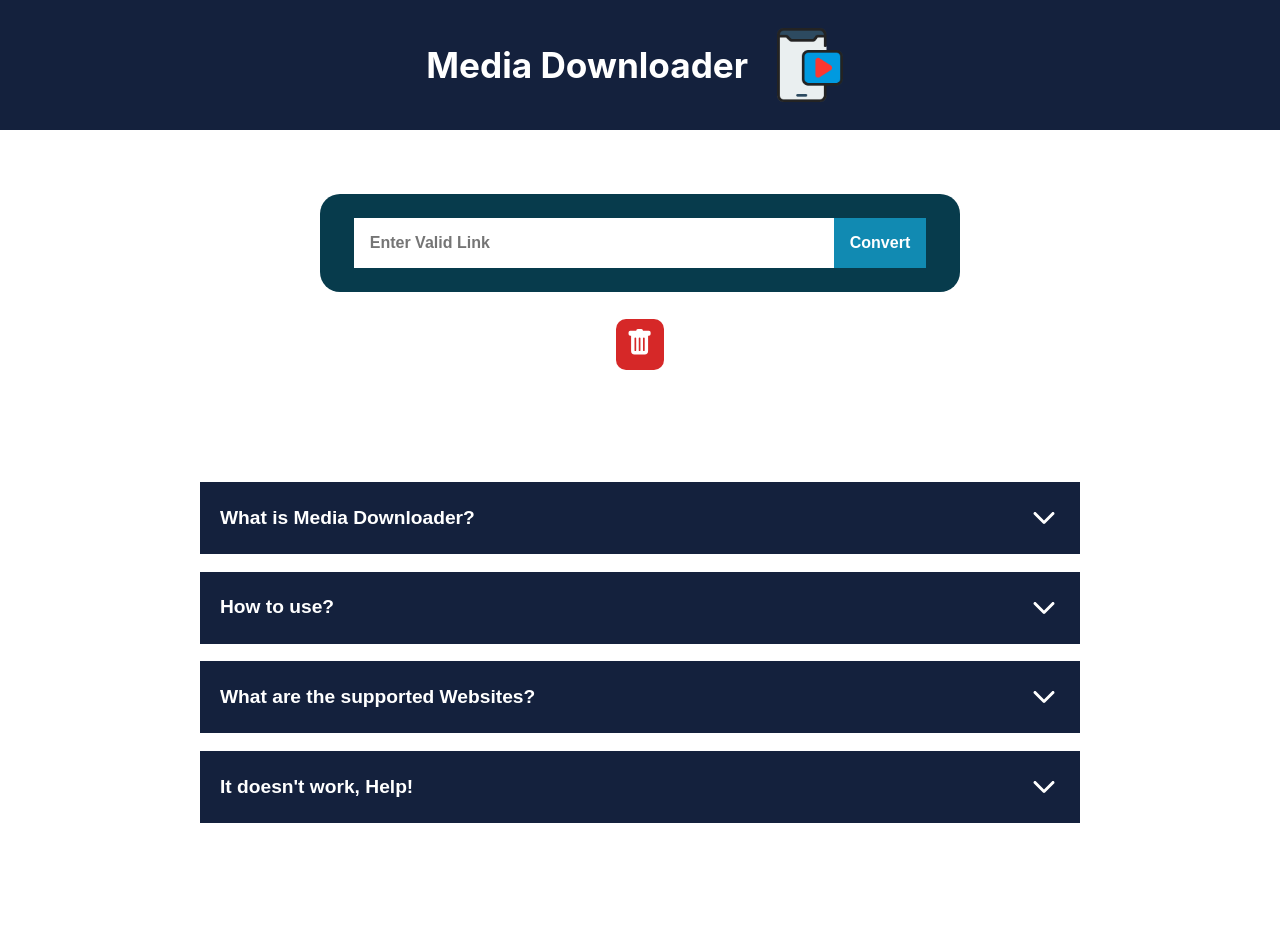
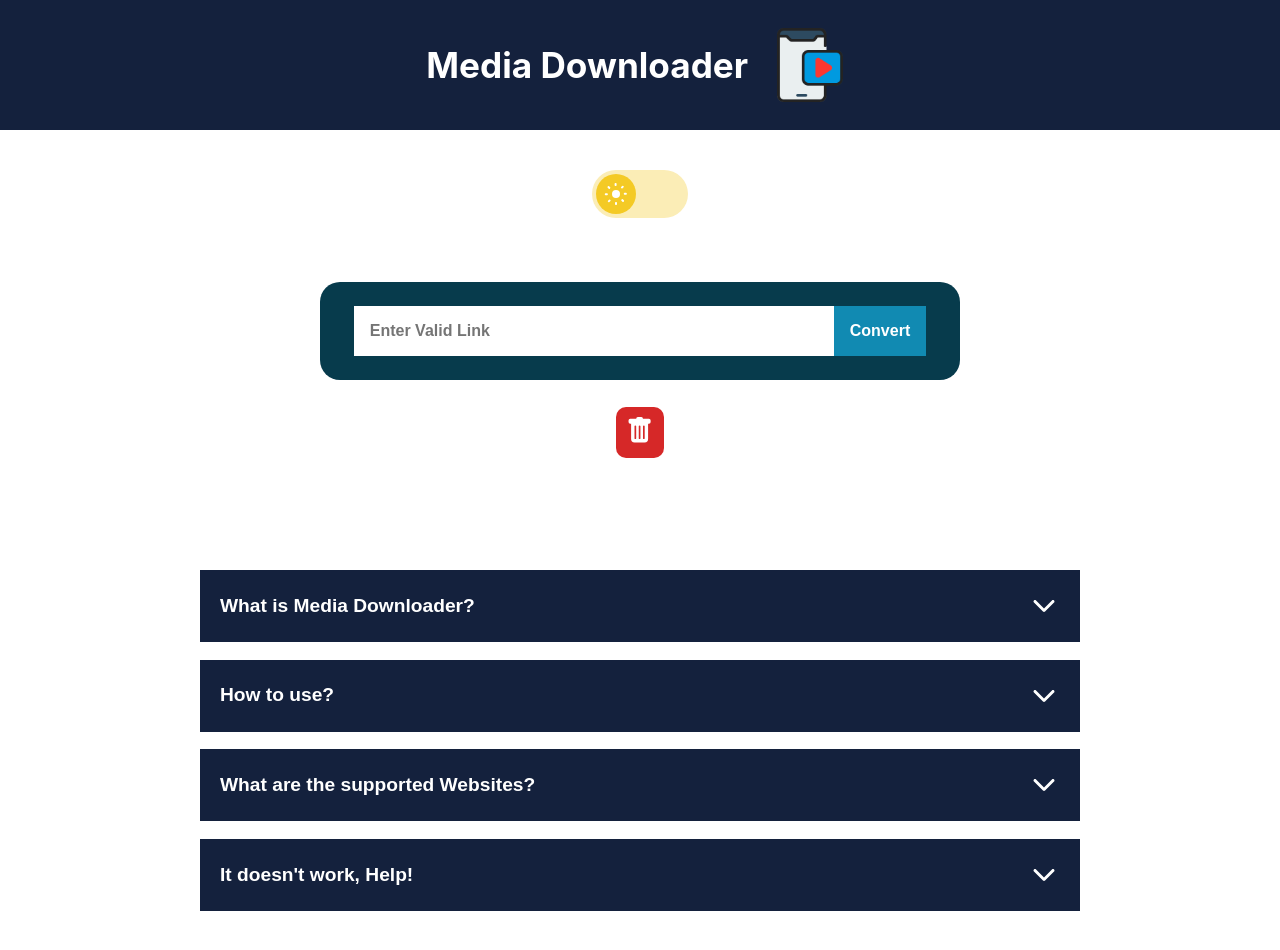
Before and after one commit to AdmiralFirefox/media-downloader, a Next.js app: page / in a window 1280 px wide. Shown: the top 950 px of the page. Built offline with nearby package versions, Linux system fonts and the light colour scheme.

Commit message:
Added Darkmode Functionality

```diff
--- a/components/Layout.tsx
+++ b/components/Layout.tsx
@@ -1,11 +1,12 @@
 import { FC } from "react";
 import Meta from "./Meta";
+import DarkMode from "../context/DarkMode";
 
 const Layout: FC = ({ children }) => {
   return (
     <>
       <Meta />
-      {children}
+      <DarkMode>{children}</DarkMode>
     </>
   );
 };
--- a/components/Sections/IFrameSection.tsx
+++ b/components/Sections/IFrameSection.tsx
@@ -25,7 +25,7 @@ const IFrameSection: FC<IFrameSectionProps> = ({ videoUrl, resetVideoUrl }) => {
           minHeight: "10em",
           width: "80%",
           border: "none",
-          marginTop: "-3.5em",
+          marginTop: "-4em",
           background: "transparent",
         }}
       />
--- /dev/null
+++ b/components/Switch.tsx
@@ -0,0 +1,35 @@
+import { FC, useContext } from "react";
+import { DarkModeContext } from "../context/DarkMode";
+
+const Switch: FC = () => {
+  const { darkMode, handleDarkModeChanges } = useContext(DarkModeContext);
+
+  return (
+    <label htmlFor="theme" className="theme">
+      <span className="theme__toggle-wrap">
+        <input
+          className="theme__toggle"
+          type="checkbox"
+          role="switch"
+          name="theme"
+          checked={darkMode}
+          onChange={handleDarkModeChanges}
+        />
+        <span className="theme__fill" />
+        <span className="theme__icon">
+          <span className="theme__icon-part" />
+          <span className="theme__icon-part" />
+          <span className="theme__icon-part" />
+          <span className="theme__icon-part" />
+          <span className="theme__icon-part" />
+          <span className="theme__icon-part" />
+          <span className="theme__icon-part" />
+          <span className="theme__icon-part" />
+          <span className="theme__icon-part" />
+        </span>
+      </span>
+    </label>
+  );
+};
+
+export default Switch;
--- /dev/null
+++ b/context/DarkMode.tsx
@@ -0,0 +1,42 @@
+import { FC, useState, useEffect, createContext, ChangeEvent } from "react";
+
+export const DarkModeContext = createContext({
+  darkMode: false,
+  handleDarkModeChanges: (_e: ChangeEvent<HTMLInputElement>) => {},
+});
+
+const DarkMode: FC = ({ children }) => {
+  const [darkMode, setDarkMode] = useState(false);
+
+  const handleDarkModeChanges = (e: ChangeEvent<HTMLInputElement>) => {
+    setDarkMode(e.target.checked);
+  };
+
+  // Save Darkmode Changes
+  useEffect(() => {
+    const json = localStorage.getItem("darkMode") as string;
+    const saveDarkMode = JSON.parse(json);
+
+    if (saveDarkMode) {
+      setDarkMode(saveDarkMode);
+    }
+  }, []);
+
+  useEffect(() => {
+    const json = JSON.stringify(darkMode);
+    localStorage.setItem("darkMode", json);
+  }, [darkMode]);
+
+  const DarkModeProps = {
+    darkMode,
+    handleDarkModeChanges,
+  };
+
+  return (
+    <DarkModeContext.Provider value={DarkModeProps}>
+      {children}
+    </DarkModeContext.Provider>
+  );
+};
+
+export default DarkMode;
--- a/pages/index.tsx
+++ b/pages/index.tsx
@@ -1,15 +1,19 @@
-import { ChangeEvent, FormEvent, useState } from "react";
+import { ChangeEvent, FormEvent, useState, useEffect, useContext } from "react";
 import type { NextPage } from "next";
 import Image from "next/image";
 import FormSection from "../components/Sections/FormSection";
 import IFrameSection from "../components/Sections/IFrameSection";
 import AccordionSection from "../components/Sections/AccordionSection";
+import Switch from "../components/Switch";
+import { DarkModeContext } from "../context/DarkMode";
 import styles from "../styles/sections/Home.module.scss";
 
 const Home: NextPage = () => {
   const [videoUrl, setVideoUrl] = useState("");
   const [pastedLink, setPastedLink] = useState("");
   const [alertMessage, setAlertMessage] = useState("");
+
+  const { darkMode } = useContext(DarkModeContext);
 
   const handleSubmit = (e: FormEvent<HTMLFormElement>) => {
     e.preventDefault();
@@ -36,6 +40,13 @@ const Home: NextPage = () => {
     setPastedLink("");
   };
 
+  // Change Darkmode Background
+  useEffect(() => {
+    document.getElementsByTagName("body")[0].className = darkMode
+      ? styles["dark-background"]
+      : styles["light-background"];
+  }, [darkMode]);
+
   return (
     <>
       <header className={styles["web-header"]}>
@@ -50,6 +61,8 @@ const Home: NextPage = () => {
           />
         </div>
       </header>
+
+      <Switch />
 
       <main>
         {videoUrl === "" ? (
--- /dev/null
+++ b/styles/_switch.scss
@@ -0,0 +1,193 @@
+.theme {
+  display: flex;
+  justify-content: center;
+  margin-top: 2.5em;
+  align-items: center;
+  -webkit-tap-highlight-color: transparent;
+}
+
+.theme__fill,
+.theme__icon {
+  transition: transform 0.3s ease-in-out;
+}
+
+.theme__icon,
+.theme__toggle {
+  z-index: 1;
+  cursor: pointer;
+}
+
+.theme__icon,
+.theme__icon-part {
+  position: absolute;
+}
+
+.theme__icon {
+  display: block;
+  top: 0.75em;
+  left: 0.75em;
+  width: 1.5em;
+  height: 1.5em;
+}
+
+.theme__icon-part {
+  border-radius: 50%;
+  box-shadow: 0.4em -0.4em 0 0.5em hsl(0, 0%, 100%) inset;
+  top: calc(50% - 0.5em);
+  left: calc(50% - 0.5em);
+  width: 1em;
+  height: 1em;
+  transition: box-shadow 0.3s ease-in-out, opacity 0.3s ease-in-out,
+    transform 0.3s ease-in-out;
+  transform: scale(0.5);
+}
+
+.theme__icon-part ~ .theme__icon-part {
+  background-color: hsl(0, 0%, 100%);
+  border-radius: 0.05em;
+  box-shadow: none;
+  top: 50%;
+  left: calc(50% - 0.05em);
+  transform: rotate(0deg) translateY(0.5em);
+  transform-origin: 50% 0;
+  width: 0.1em;
+  height: 0.2em;
+}
+
+.theme__icon-part:nth-child(3) {
+  transform: rotate(45deg) translateY(0.5em);
+}
+
+.theme__icon-part:nth-child(4) {
+  transform: rotate(90deg) translateY(0.5em);
+}
+
+.theme__icon-part:nth-child(5) {
+  transform: rotate(135deg) translateY(0.5em);
+}
+
+.theme__icon-part:nth-child(6) {
+  transform: rotate(180deg) translateY(0.5em);
+}
+
+.theme__icon-part:nth-child(7) {
+  transform: rotate(225deg) translateY(0.5em);
+}
+
+.theme__icon-part:nth-child(8) {
+  transform: rotate(270deg) translateY(0.5em);
+}
+
+.theme__icon-part:nth-child(9) {
+  transform: rotate(315deg) translateY(0.5em);
+}
+
+.theme__label,
+.theme__toggle,
+.theme__toggle-wrap {
+  position: relative;
+}
+
+.theme__toggle,
+.theme__toggle:before {
+  display: block;
+}
+
+.theme__toggle {
+  background-color: hsl(48, 90%, 85%);
+  border-radius: 25% / 50%;
+  box-shadow: 0 0 0 0.125em hsla(223, 90%, 55%, 0);
+  padding: 0.25em;
+  width: 6em;
+  height: 3em;
+  -webkit-appearance: none;
+  appearance: none;
+  transition: background-color 0.3s ease-in-out, box-shadow 0.15s ease-in-out,
+    transform 0.3s ease-in-out;
+  font: 1em/1.5 Fredoka, sans-serif;
+}
+
+.theme__toggle:before {
+  background-color: hsl(48, 90%, 55%);
+  border-radius: 50%;
+  content: "";
+  width: 2.5em;
+  height: 2.5em;
+  transition: background-color 0.3s ease-in-out, transform 0.3s ease-in-out;
+}
+
+.theme__toggle:focus {
+  box-shadow: 0 0 0 0.125em hsl(223, 90%, 55%);
+  outline: transparent;
+}
+
+.theme__toggle:checked {
+  background-color: hsl(198, 90%, 15%);
+}
+
+.theme__toggle:checked:before,
+.theme__toggle:checked ~ .theme__icon {
+  transform: translateX(3em);
+}
+
+.theme__toggle:checked:before {
+  background-color: hsl(198, 90%, 55%);
+}
+
+.theme__toggle:checked ~ .theme__fill {
+  transform: translateX(0);
+}
+
+.theme__toggle:checked ~ .theme__icon .theme__icon-part:nth-child(1) {
+  box-shadow: 0.2em -0.2em 0 0.2em hsl(0, 0%, 100%) inset;
+  transform: scale(1);
+}
+
+.theme__toggle:checked ~ .theme__icon .theme__icon-part ~ .theme__icon-part {
+  opacity: 0;
+}
+
+.theme__toggle:checked ~ .theme__icon .theme__icon-part:nth-child(2) {
+  transform: rotate(45deg) translateY(0.8em);
+}
+
+.theme__toggle:checked ~ .theme__icon .theme__icon-part:nth-child(3) {
+  transform: rotate(90deg) translateY(0.8em);
+}
+
+.theme__toggle:checked ~ .theme__icon .theme__icon-part:nth-child(4) {
+  transform: rotate(135deg) translateY(0.8em);
+}
+
+.theme__toggle:checked ~ .theme__icon .theme__icon-part:nth-child(5) {
+  transform: rotate(180deg) translateY(0.8em);
+}
+
+.theme__toggle:checked ~ .theme__icon .theme__icon-part:nth-child(6) {
+  transform: rotate(225deg) translateY(0.8em);
+}
+
+.theme__toggle:checked ~ .theme__icon .theme__icon-part:nth-child(7) {
+  transform: rotate(270deg) translateY(0.8em);
+}
+
+.theme__toggle:checked ~ .theme__icon .theme__icon-part:nth-child(8) {
+  transform: rotate(315deg) translateY(0.8em);
+}
+
+.theme__toggle:checked ~ .theme__icon .theme__icon-part:nth-child(9) {
+  transform: rotate(360deg) translateY(0.8em);
+}
+
+.theme__toggle-wrap {
+  margin: 0 0.75em;
+}
+
+@supports (selector: focus-visible) {
+  .theme__toggle:focus {
+    box-shadow: 0 0 0 0.125em hsla(223, 90%, 55%, 0);
+  }
+  .theme__toggle:focus-visible {
+    box-shadow: 0 0 0 0.125em hsl(223, 90%, 55%);
+  }
+}
--- a/styles/globals.scss
+++ b/styles/globals.scss
@@ -1,4 +1,5 @@
 @use "sections/accordionItem";
+@use "switch";
 
 html,
 body {
--- a/styles/sections/FormSection.module.scss
+++ b/styles/sections/FormSection.module.scss
@@ -22,6 +22,7 @@
       color: theme-provider.$black-color;
       font-size: 1rem;
       font-weight: 700;
+      border-radius: 0;
 
       &::placeholder {
         font-size: 1rem;
--- a/styles/sections/Home.module.scss
+++ b/styles/sections/Home.module.scss
@@ -1,4 +1,14 @@
 @use "../themeprovider/themeprovider" as theme-provider;
+
+.dark-background {
+  background: theme-provider.$slightly-black-color;
+  transition: background 0.3s ease-in-out;
+}
+
+.light-background {
+  background: theme-provider.$white-color;
+  transition: background 0.3s ease-in-out;
+}
 
 .web-header {
   background: theme-provider.$dark-blue;
--- a/styles/themeprovider/_colors.scss
+++ b/styles/themeprovider/_colors.scss
@@ -1,12 +1,14 @@
 $white-color: #fff;
 
 $black-color: #000;
+
+$slightly-black-color: #121212;
 
 $dark-blue: #14213d;
 
 $slightly-dark-blue: #003049;
 
-$slightly-dark-blue-hover: 	hsl(201, 100%, 20%);
+$slightly-dark-blue-hover: hsl(201, 100%, 20%);
 
 $slightly-light-blue: #073b4c;
 
@@ -16,4 +18,4 @@ $light-blue-hover: hsl(195, 83%, 33%);
 
 $red-color: #d62828;
 
-$red-color-hover: 	hsl(0, 69%, 55%);
+$red-color-hover: hsl(0, 69%, 55%);
```
